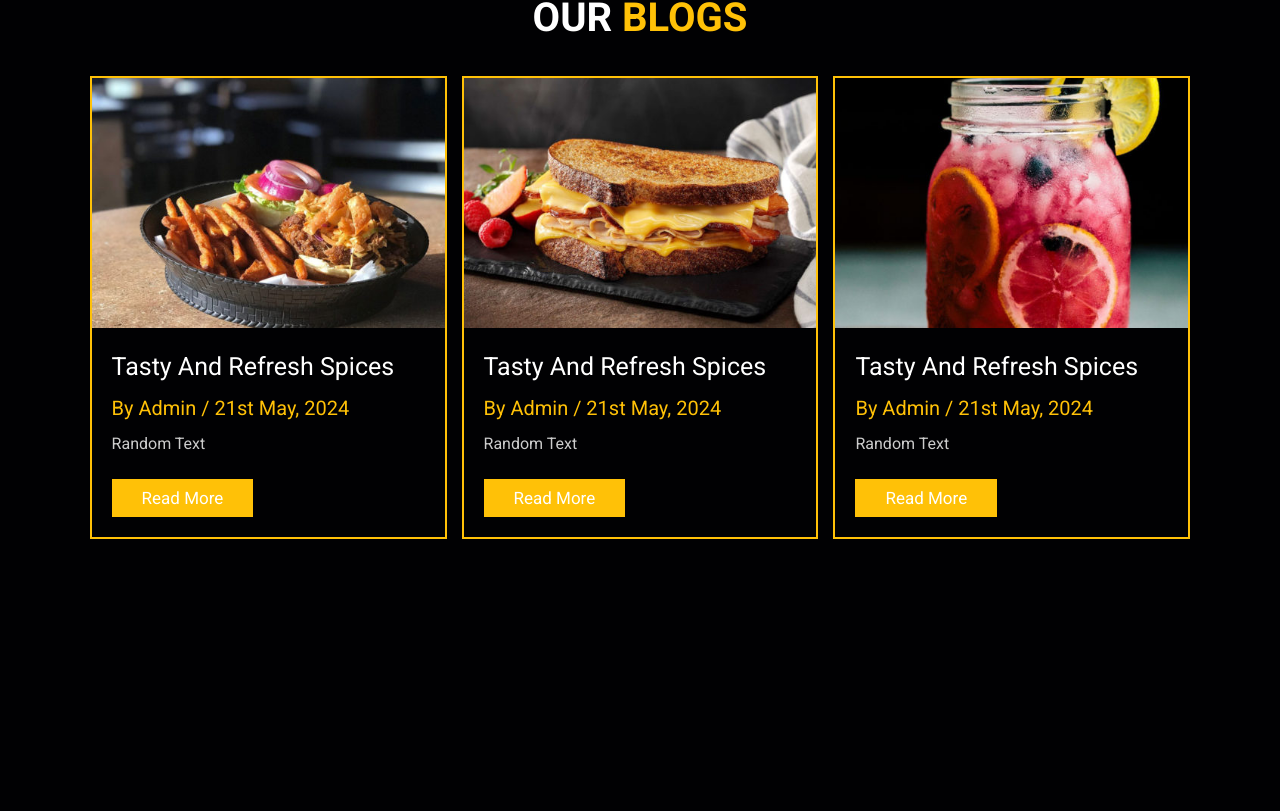
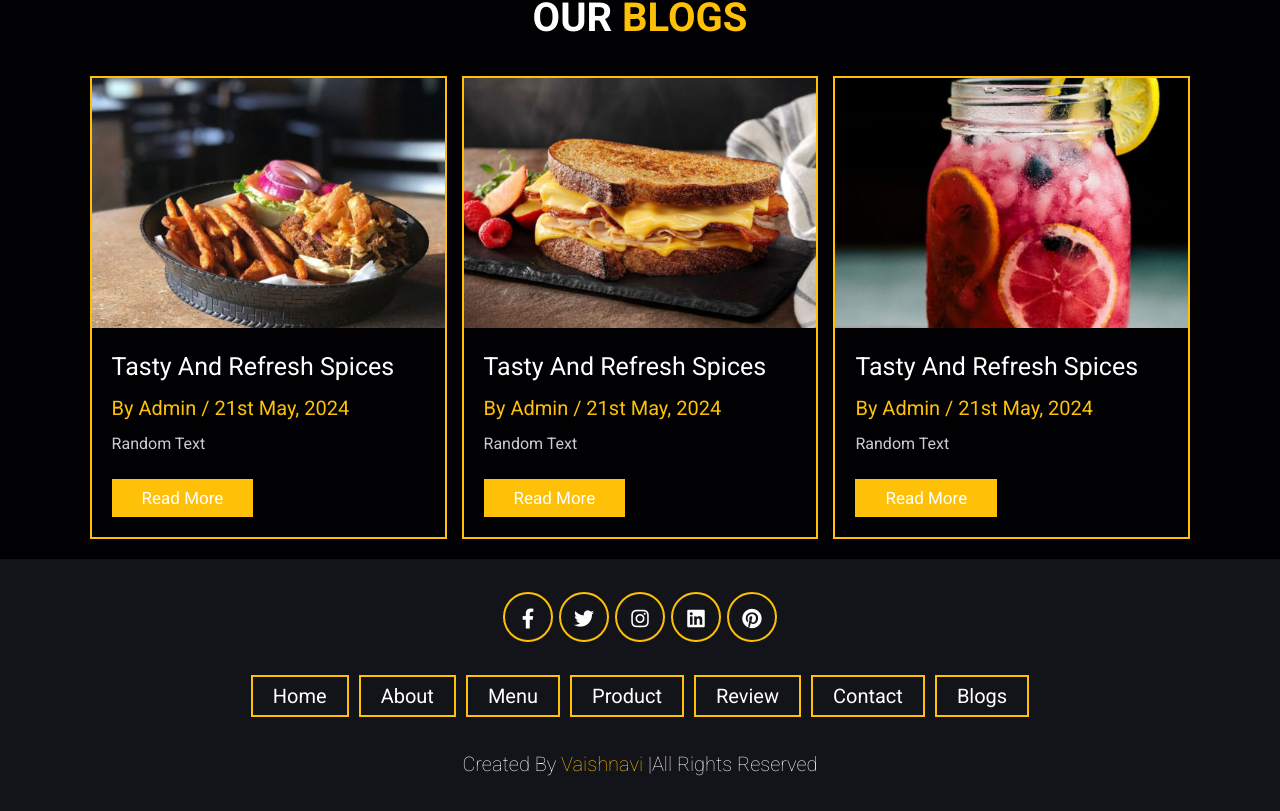
Before and after one commit to vaishu1109/restaurant-website-using-reactjs, a React (Create React App) app: page / in a window 1280 px wide. Shown: the part 3947-4758 px from the top of the page. Before the commit the page ends 4506 px from the top, so only its background shows below. Built offline with nearby package versions, Linux system fonts and the light colour scheme.

Commit message:
Adding Footer and responsive ness

```diff
--- a/src/assets/css/style.css
+++ b/src/assets/css/style.css
@@ -66,3 +66,8 @@ section {
   .btn:hover {
     letter-spacing: 0.2rem;
   }
+  @media (max-width: 450px) {
+    html {
+      font-size: 50%;
+    }
+  }
--- a/src/components/Footer/Footer.css
+++ b/src/components/Footer/Footer.css
@@ -0,0 +1,50 @@
+.footer {
+    background: #13131a;
+    text-align: center;
+  }
+
+  .footer .share {
+    padding: 1rem 0;
+  }
+  .footer .share a {
+    height: 5rem;
+    width: 5rem;
+    line-height: 5rem;
+    font-size: 2rem;
+    color: #fff;
+    border: 0.2rem solid #ffc107;
+    margin: 0.3rem;
+    border-radius: 50%;
+  }
+
+  .footer .share a:hover {
+    background-color: #ffc107;
+  }
+  .footer .links {
+    display: flex;
+    justify-content: center;
+    flex-wrap: wrap;
+    padding: 2rem 0;
+    gap: 1rem;
+  }
+
+  .footer .links a {
+    padding: 0.7rem 2rem;
+    color: #fff;
+    border: 0.2rem solid #ffc107;
+    font-size: 2rem;
+  }
+
+  .footer .links a:hover {
+    background: #ffc107;
+  }
+  .footer .credit {
+    font-size: 2rem;
+    color: #fff;
+    font-weight: lighter;
+    padding: 1.5rem;
+  }
+
+  .footer .credit span {
+    color: #ffc107;
+  }
--- a/src/components/Footer/Footer.js
+++ b/src/components/Footer/Footer.js
@@ -3,7 +3,27 @@ import "../Footer/Footer.css"
 const Footer = () => {
   return (
     <>
-
+      <section className='footer'>
+        <div className='share'>
+        <a href='#' className='fab fa-facebook-f'></a>
+        <a href='#' className='fab fa-twitter'></a>
+        <a href='#' className='fab fa-instagram'></a>
+        <a href='#' className='fab fa-linkedin'></a>
+        <a href='#' className='fab fa-pinterest'></a>
+        </div>
+        <div className='links'>
+        <a href="#home">Home</a>
+          <a href="#about">About</a>
+          <a href="#menu">Menu</a>
+          <a href="#product">Product</a>
+          <a href="#review">Review</a>
+          <a href="#contact">Contact</a>
+          <a href="#blogs">Blogs</a>
+        </div>
+        <div className='credit'>
+          created by <span>Vaishnavi</span> |All Rights Reserved
+        </div>
+      </section>
     </>
   )
 }
--- a/src/components/Home/Home.css
+++ b/src/components/Home/Home.css
@@ -26,3 +26,18 @@
     padding: 1rem 0;
     color: #eee;
 }
+@media (max-width: 768px) {
+    .home {
+        background-position: left;
+        justify-content: center;
+        text-align: center;
+      }
+
+      .home .content h3 {
+        font-size: 4.5rem;
+      }
+
+      .home .content p {
+        font-size: 1.5rem;
+      }
+}
--- a/src/components/Navbar/Navbar.css
+++ b/src/components/Navbar/Navbar.css
@@ -165,4 +165,5 @@
     width: 90%;
     right: 2rem;
   }
+
 }
```
